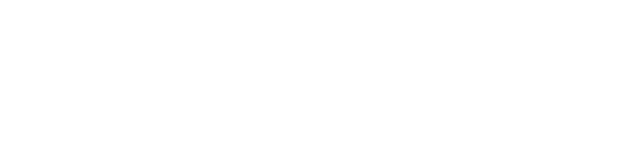
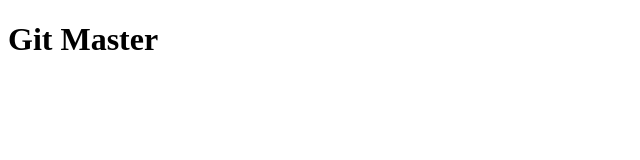
Before and after one commit to Alex-P83/Repeat, a plain HTML site: page index.html in a window 1280 px wide. Shown: the whole page, without its empty margins (0-640 px from the left). Drawn offline with Linux system fonts and the light colour scheme.

Commit message:
commit master

```diff
--- a/index.html
+++ b/index.html
@@ -5,6 +5,6 @@
 	<title>GitAgain</title>
 </head>
 <body>
-
+	<h1>Git Master</h1>
 </body>
 </html>
```
